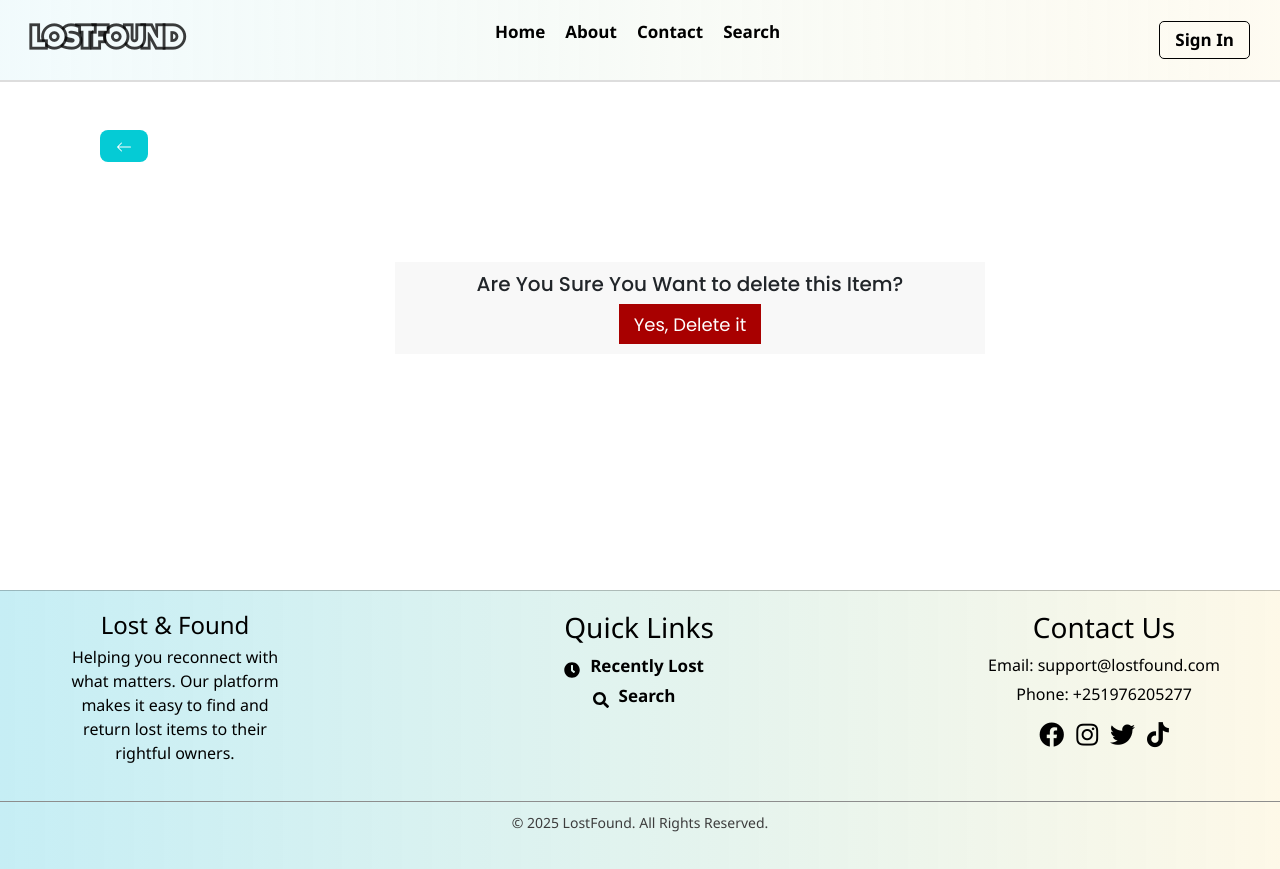
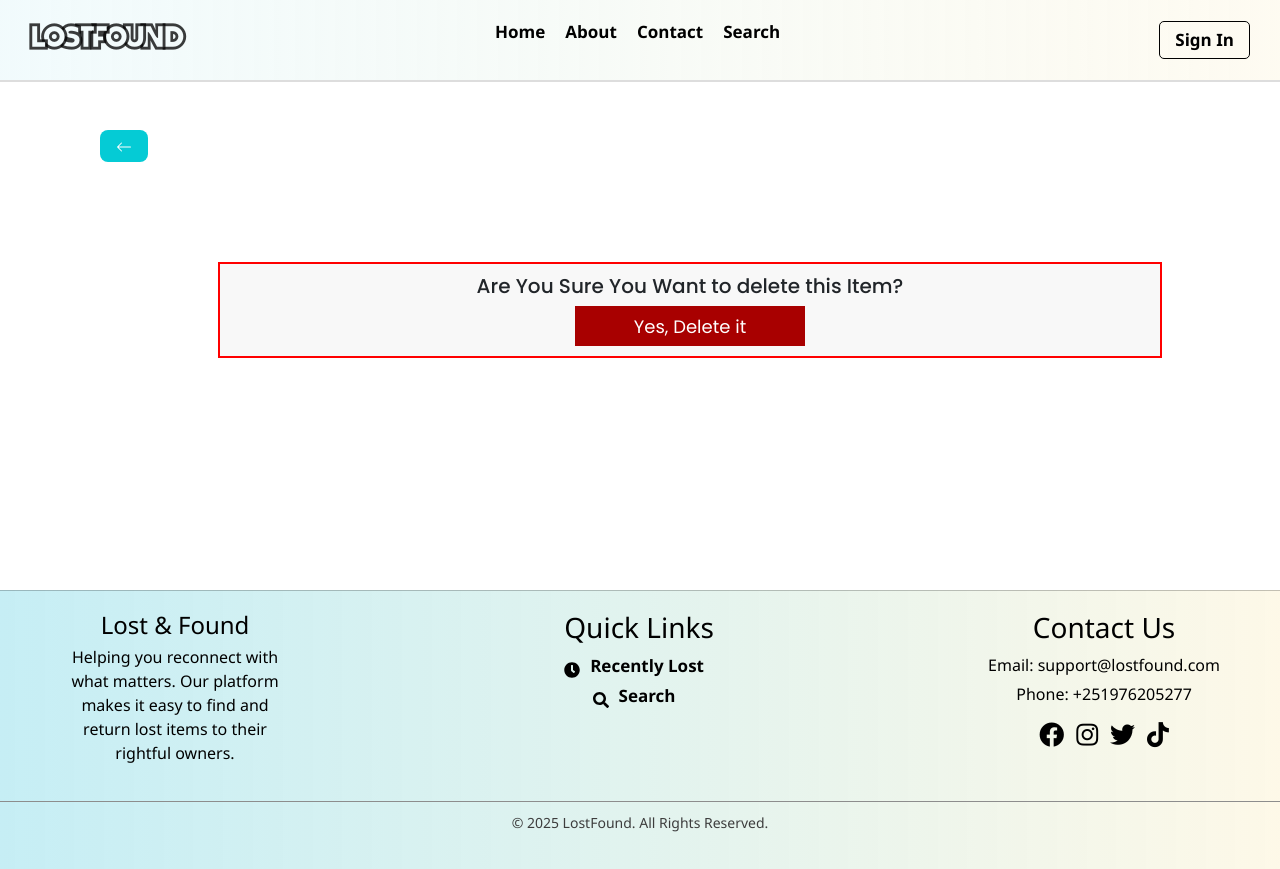
Before and after one commit to Nebi017/N-Lostfound-front, a React (Vite) app: page /items/delete/1 in a window 1280 px wide. Built offline with nearby package versions, Linux system fonts and the light colour scheme.

Commit message:
Update DeleteItem.css

```diff
--- a/src/css/DeleteItem.css
+++ b/src/css/DeleteItem.css
@@ -12,7 +12,8 @@ height: 60vh;
     align-items: center;
     border: none;
     padding: 10px;
-    max-width: 50%;
+    max-width: 80%;
+    border: 2px solid red;
     margin: auto;
     margin-top: 80px;
     background-color: rgba(128, 128, 128, 0.056);
```
